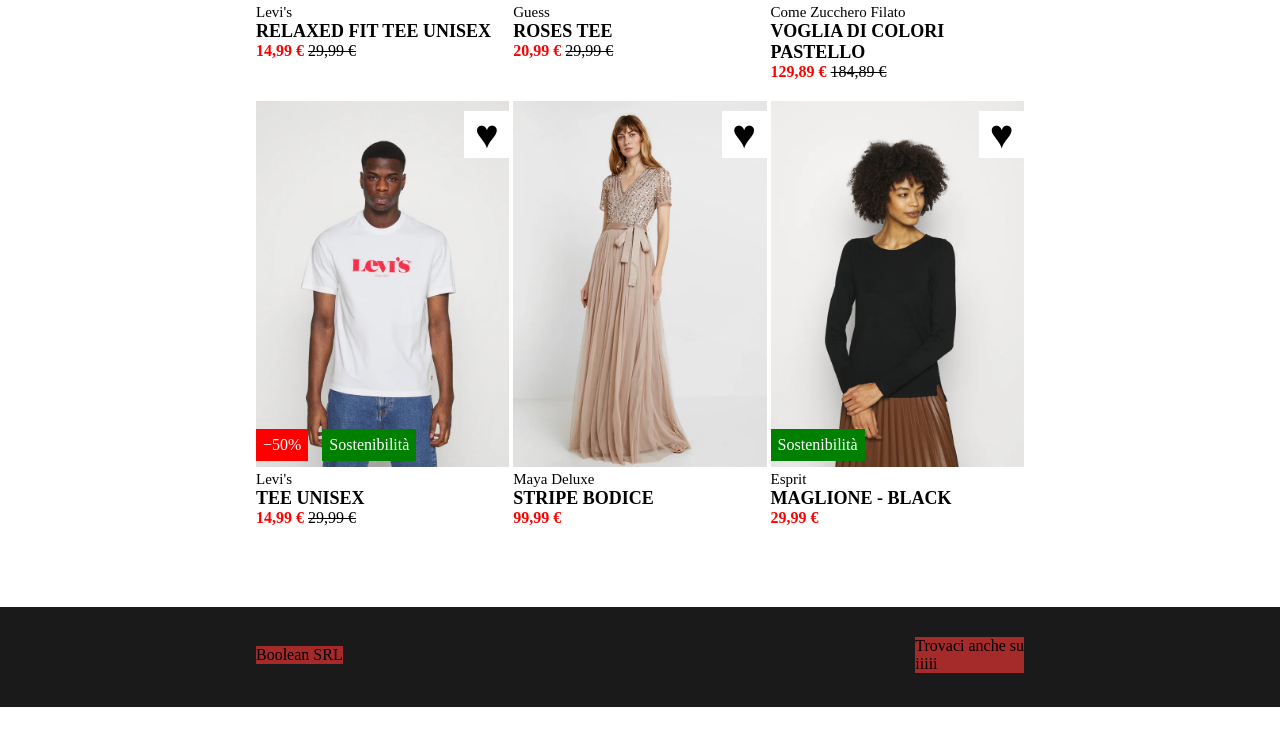
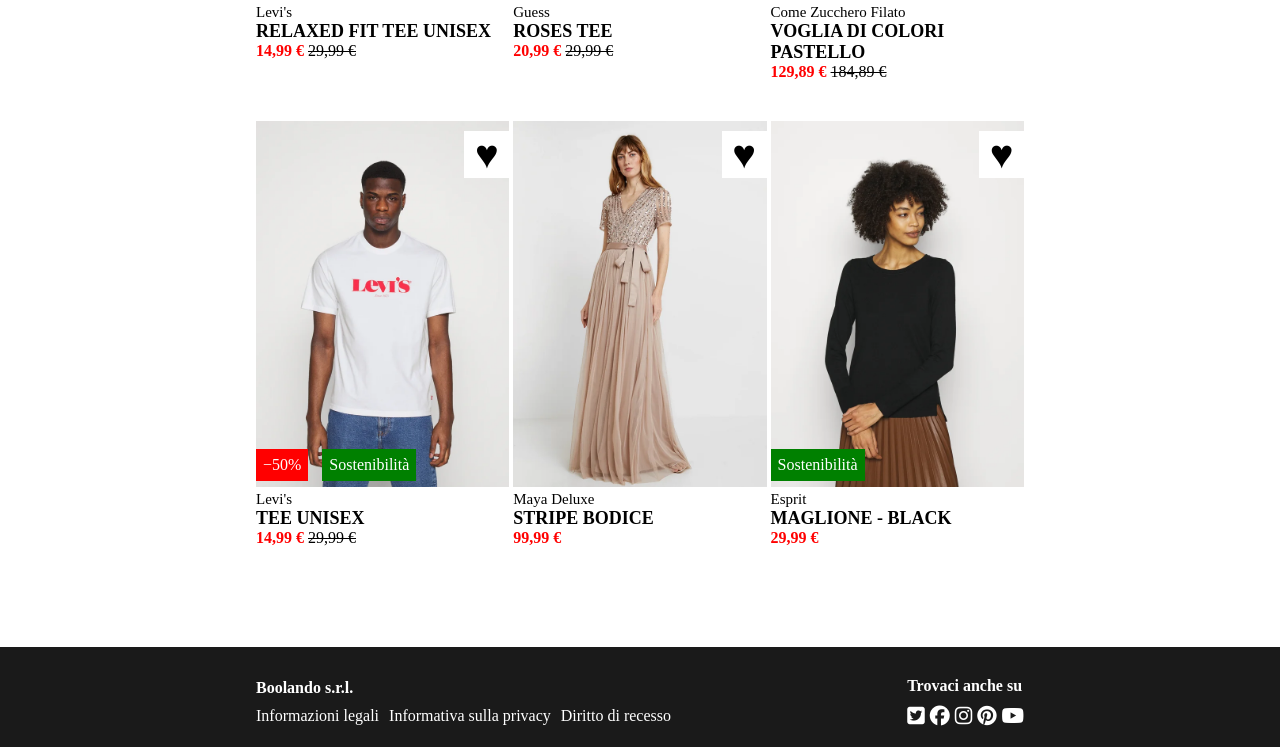
Before and after one commit to MicheleLafronza/html-css-boolando, a plain HTML site: page index.html in a window 1280 px wide. Shown: the part 516-1263 px from the top of the page. Before the commit the page ends 1223 px from the top, so only its background shows below. Drawn offline with Linux system fonts and the light colour scheme.

Commit message:
footer completato

```diff
--- a/css/style.css
+++ b/css/style.css
@@ -73,7 +73,7 @@ main {
 
 .product {
     width: 33%;
-    margin-bottom: 20px;
+    margin-bottom: 40px;
     /* DEBUG
     background-color: black;
     min-height: 200px; */
@@ -100,6 +100,7 @@ main {
 .product:hover .altimg {
     display: inline-block;
     z-index: 1;
+    cursor: pointer;
 }
 
 .heart {
@@ -116,6 +117,7 @@ main {
 
 .heart:hover {
     color: red;
+    cursor: pointer;
 }
 
 
@@ -179,18 +181,41 @@ footer {
 
 }
 
-#site-info {
-    background-color: brown;
-}
-
-#site-icons {
-    background-color: brown;
+#company-name {
+    color: white;
+    font-weight: bold;
 
 }
 
+#site-info {
+    display: flex;
+    flex-direction: column;
+    justify-content: flex-start;
+    gap: 10px;
+}
+
+#info-footer-list {
+    list-style-type: none;
+    display: flex;
+    justify-content: space-between;
+    gap: 10px;
+}
+
+
+#site-icons {
+    font-weight: bold;
+    color: white;
+    display: flex;
+    flex-direction: column;
+    justify-content: flex-start;
+    gap: 10px;
+}
+
 #icons-container {
+    font-size: 20px;
     display: flex;
     justify-content: flex-start;
     align-items: center;
     list-style-type: none;
+    gap: 5px;
 }
--- a/index.html
+++ b/index.html
@@ -212,14 +212,22 @@
     <!-- inizio footer -->
     <footer>
         <div id="flex-container-f">
-            <div id="site-info">Boolean SRL</div>
-            <div id="site-icons">Trovaci anche su
+            <div id="site-info">
+                <div id="company-name">Boolando s.r.l.</div>
+                <ul id="info-footer-list">
+                    <li><a href="">Informazioni legali</a></li>
+                    <li><a href="">Informativa sulla privacy</a></li>
+                    <li><a href="">Diritto di recesso</a></li>
+                </ul>
+            </div>
+            <div id="site-icons">
+                <div id="trovaci">Trovaci anche su</div>
                 <ul id="icons-container">
-                    <li>i</li>
-                    <li>i</li>
-                    <li>i</li>
-                    <li>i</li>
-                    <li>i</li>
+                    <li><a href=""><i class="fa-brands fa-square-twitter"></i></a></li>
+                    <li><a href=""><i class="fa-brands fa-facebook"></i></a></li>
+                    <li><a href=""><i class="fa-brands fa-instagram"></i></a></li>
+                    <li><a href=""><i class="fa-brands fa-pinterest"></i></a></li>
+                    <li><a href=""><i class="fa-brands fa-youtube"></i></a></li>
                 </ul>
             </div>
         </div>
```
